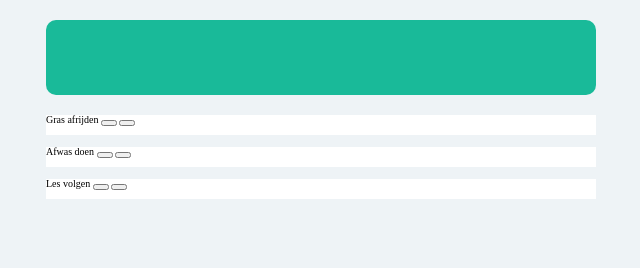
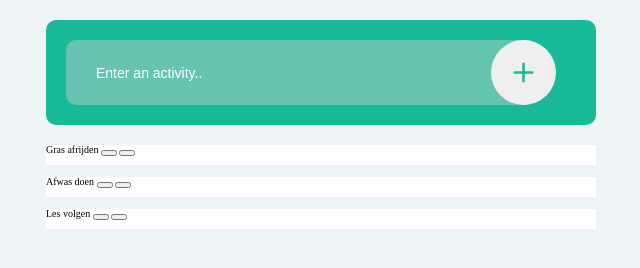
Before and after one commit to spiessenst/todoapp, a plain HTML site: page index.html in a window 1280 px wide. Shown: the whole page, without its empty margins (319-959 px from the left). Drawn offline with Linux system fonts and the light colour scheme; files whose address does not match are found by name.

Commit message:
form done

```diff
--- a/css/base/_extends.scss
+++ b/css/base/_extends.scss
@@ -3,3 +3,21 @@
   width: 100%;
   height: auto;
 }
+
+%placeholdertextcolor {
+  ::placeholder {
+    /* Chrome, Firefox, Opera, Safari 10.1+ */
+    color: white;
+    opacity: 1; /* Firefox */
+  }
+
+  :-ms-input-placeholder {
+    /* Internet Explorer 10-11 */
+    color: white;
+  }
+
+  ::-ms-input-placeholder {
+    /* Microsoft Edge */
+    color: white;
+  }
+}
--- a/css/base/_mixins.scss
+++ b/css/base/_mixins.scss
@@ -1,6 +1,7 @@
 @mixin make-cols($basis: 300px, $gap: 10px) {
   display: flex;
   flex-wrap: wrap;
+  align-items: center;
   gap: $gap;
 
   > * {
--- a/css/base/_variables.scss
+++ b/css/base/_variables.scss
@@ -1,5 +1,6 @@
 $black: #000;
 $white: #fff;
 $green: #19ba99;
+$light-green: #65c4ae;
 $grey: #cbd5d2;
 $bodybg: #eef3f6;
--- a/css/style.scss
+++ b/css/style.scss
@@ -19,8 +19,41 @@ main {
   position: relative;
   background-color: $green;
   border-radius: 10px;
-  min-height: 75px;
+  padding: 20px;
   margin-bottom: 20px;
+  font-family: "Roboto", sans-serif;
+  @extend %placeholdertextcolor;
+
+  &__input {
+    border: none;
+    border-radius: 10px;
+    height: 65px;
+    width: 470px;
+    padding-left: 30px;
+    padding-right: 60px;
+    background-color: $light-green;
+    color: white;
+    font-size: 14px;
+
+    &:focus {
+      outline: none;
+    }
+  }
+  &__submit {
+    position: absolute;
+    border-radius: 50%;
+    height: 65px;
+    width: 65px;
+    border: none;
+    right: 40px;
+    cursor: pointer;
+    &::before {
+      font-family: icons;
+      content: "\e000";
+      font-size: 30px;
+      color: $green;
+    }
+  }
 }
 
 .list {
--- a/index.html
+++ b/index.html
@@ -11,7 +11,13 @@
   <body>
     <main>
       <form action="" class="form form--error">
-        <input type="text" name="" id="" class="form__input" />
+        <input
+          type="text"
+          name=""
+          id=""
+          class="form__input"
+          placeholder="Enter an activity.."
+        />
         <button class="form__submit"></button>
       </form>
       <ul class="list">
```
Also changed, not shown: css/style.css, 1 other file.
